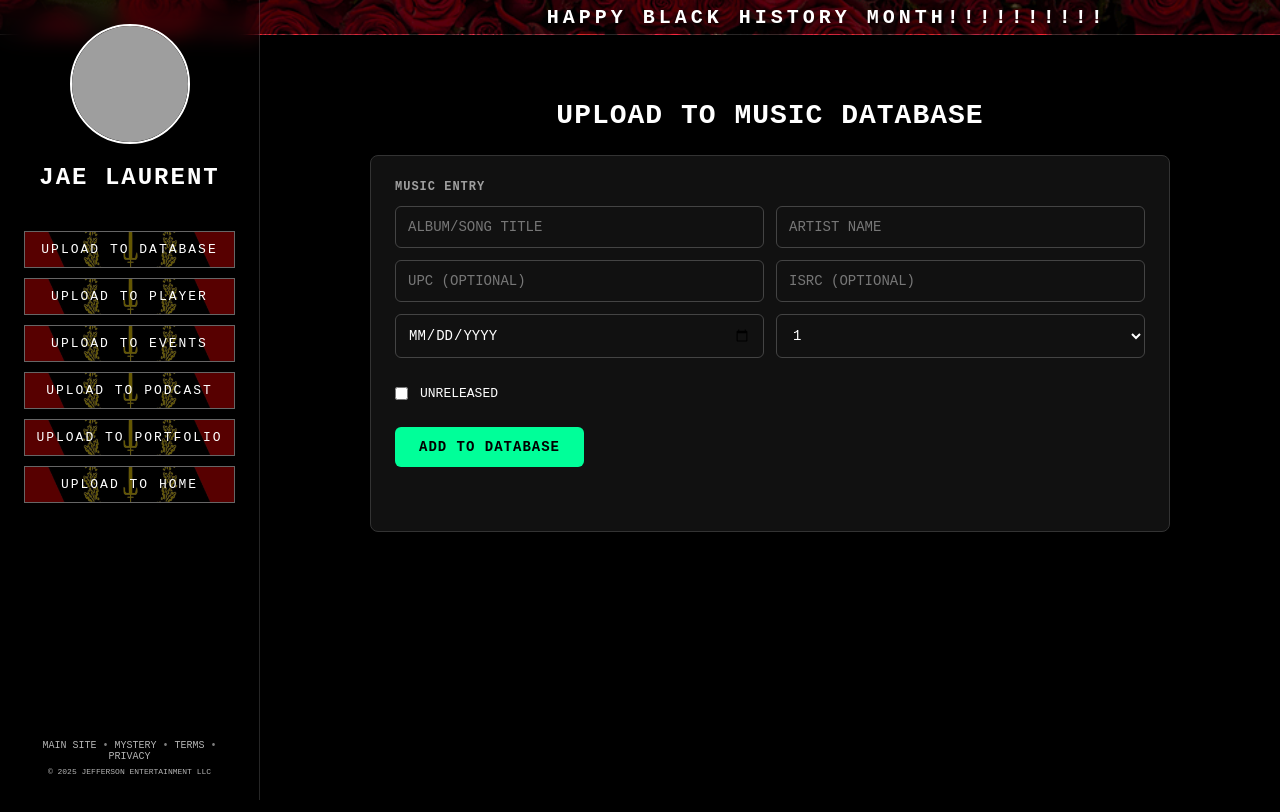
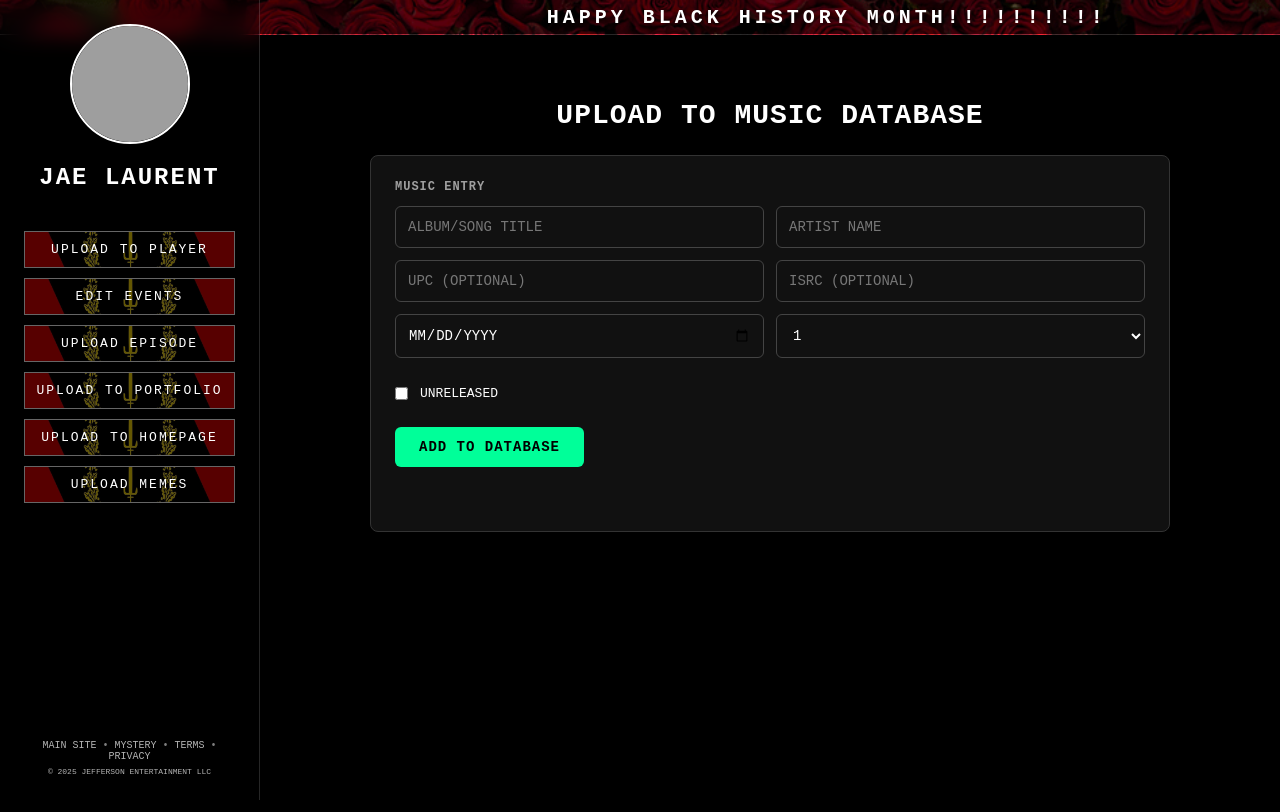
Before and after one commit to 4twqrdq5jz-ui/K1llajay, a plain HTML site: page edit-database_editor.html in a window 1280 px wide. Drawn offline with Linux system fonts and the light colour scheme; no server answers; grey boxes are pictures that could not be loaded; a web font is replaced by a local one.

Commit message:
Update edit-database_editor.html

```diff
--- a/edit-database_editor.html
+++ b/edit-database_editor.html
@@ -424,12 +424,12 @@
     <img src="IMG_3214.JPEG" class="profile-img" alt="JAE LAURENT">
     <h1 class="name">JAE LAURENT</h1>
     <div class="buttons">
-      <a href="https://k1llajay.com/edit-database_editor" class="button">Upload To Database</a>
       <a href="https://k1llajay.com/edit-player_editor" class="button">Upload To Player</a>
-      <a href="https://k1llajay.com/edit-events_editor" class="button">Upload To Events</a>
-      <a href="https://k1llajay.com/edit-podcast_editor" class="button">Upload To Podcast</a>
+      <a href="https://k1llajay.com/edit-events_editor" class="button">Edit Events</a>
+      <a href="https://k1llajay.com/edit-podcast_editor" class="button">Upload Episode</a>
       <a href="https://k1llajay.com/edit-portfolio_editor" class="button">Upload To Portfolio</a>
-      <a href="https://k1llajay.com/edit-home_editor" class="button">Upload To Home</a>
+      <a href="https://k1llajay.com/edit-home_editor" class="button">Upload To Homepage</a>
+      <a href="https://k1llajay.com/edit-memes_editor" class="button">Upload Memes</a>
     </div>
     <div class="footer">
       <a href="https://k1llajay.com">Main Site</a>
```
